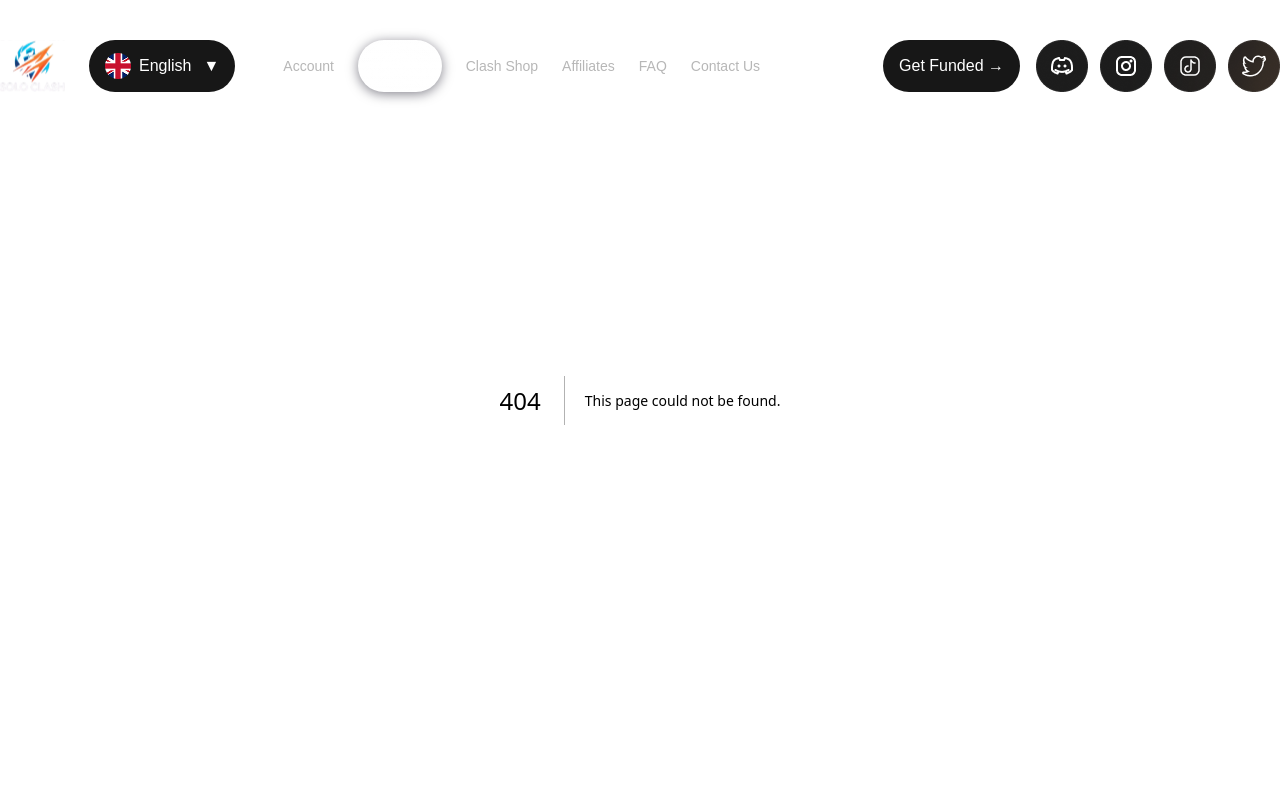
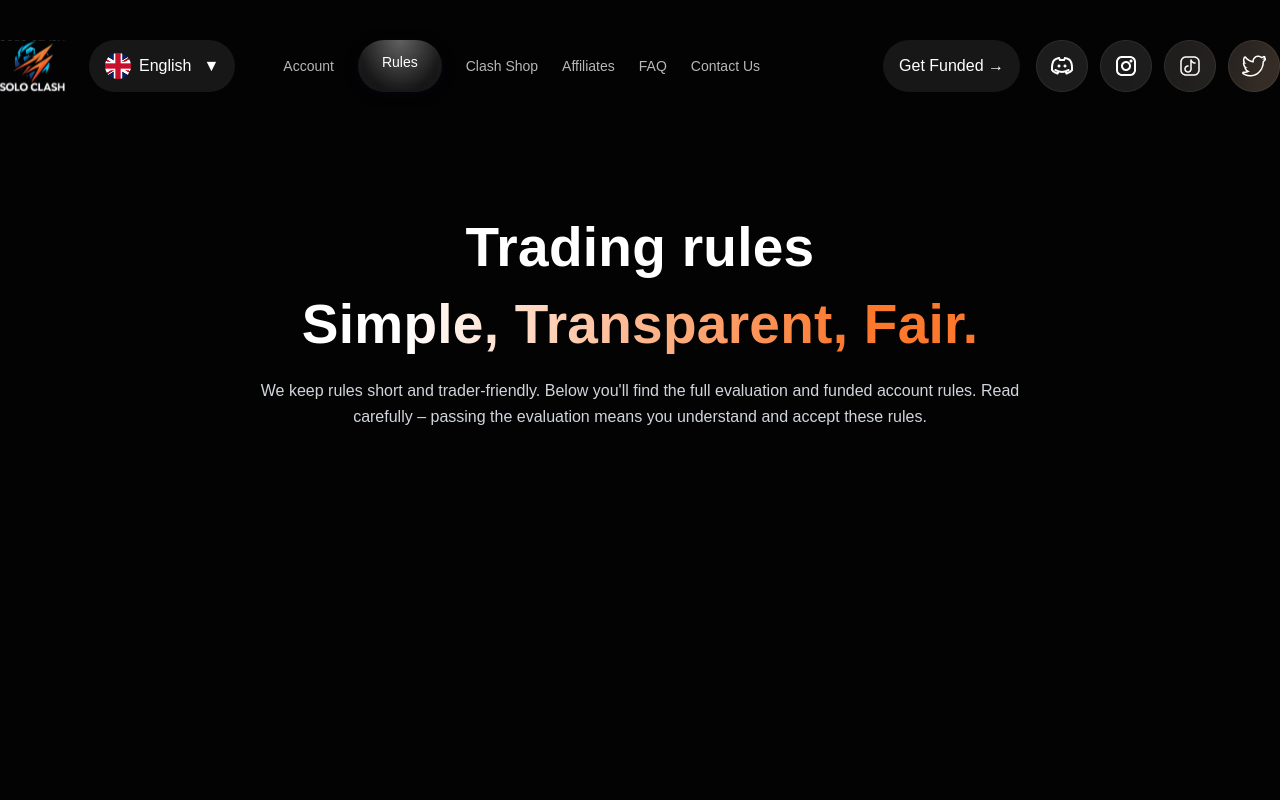
Before and after one commit to skomarfaruque/solo_clash-vercel, a Next.js app: page /rules in a window 1280 px wide. Before the commit this address had no page. Shown: the top 800 px of the page. Built offline with nearby package versions, Linux system fonts and the light colour scheme.

Commit message:
feat: add RulesPage component with HeroSection and related content

```diff
--- /dev/null
+++ b/src/app/rules/page.tsx
@@ -0,0 +1,26 @@
+// app/rules/page.tsx (Next.js 13+ App Router)
+
+import FeaturesSection from "../../components/FeaturesSection";
+import HeroSection from "../../components/rules/HeroSection";
+import HowItWorks from "../../components/HowItWorks";
+import Subscriptions from "../../components/Subscriptions";
+import SpinWinTrade from "../../components/SpinWinTrade";
+import Faq from "../../components/Faq";
+import Banner from "../../components/Banner";
+
+export default function RulesPage() {
+  return (
+    <main
+      className="text-white overflow-hidden"
+      style={{ backgroundColor: "#030303" }}
+    >
+      <HeroSection />
+      <FeaturesSection />
+      <HowItWorks />
+      <Subscriptions />
+      <SpinWinTrade />
+      <Faq />
+      <Banner />
+    </main>
+  );
+}
--- /dev/null
+++ b/src/components/rules/HeroSection.tsx
@@ -0,0 +1,43 @@
+import StartNowButton from "../StartNowButton";
+
+export default function HeroSection() {
+  return (
+    <section className="justify-center text-center px-6 lg:px-20">
+      <div className="relative z-10 max-w-4xl mx-auto pt-[217px] pb-[343px]">
+        <h2
+          className="mb-4"
+          style={{
+            fontWeight: 700,
+            fontSize: "55px",
+            lineHeight: "110%",
+            letterSpacing: "0.005em"
+          }}
+        >
+          Trading rules
+        </h2>
+        <p
+          className="text-center"
+          style={{
+            fontWeight: 700,
+            fontSize: "55px",
+            lineHeight: "110%",
+            textAlign: "center",
+            letterSpacing: "0.005em",
+            background:
+              "linear-gradient(91.74deg, #FFFFFF 23.44%, #FB782D 73.27%)",
+            WebkitBackgroundClip: "text",
+            WebkitTextFillColor: "transparent",
+            backgroundClip: "text",
+          }}
+        >
+          Simple, Transparent, Fair.
+        </p>
+        <p className="mt-6 max-w-3xl mx-auto text-gray-300 text-sm md:text-base leading-relaxed">
+          We keep rules short and trader-friendly. Below you&apos;ll find the
+          full evaluation and funded account rules. Read carefully – passing the
+          evaluation means you understand and accept these rules.
+        </p>
+      </div>
+    </section>
+  );
+}
```
